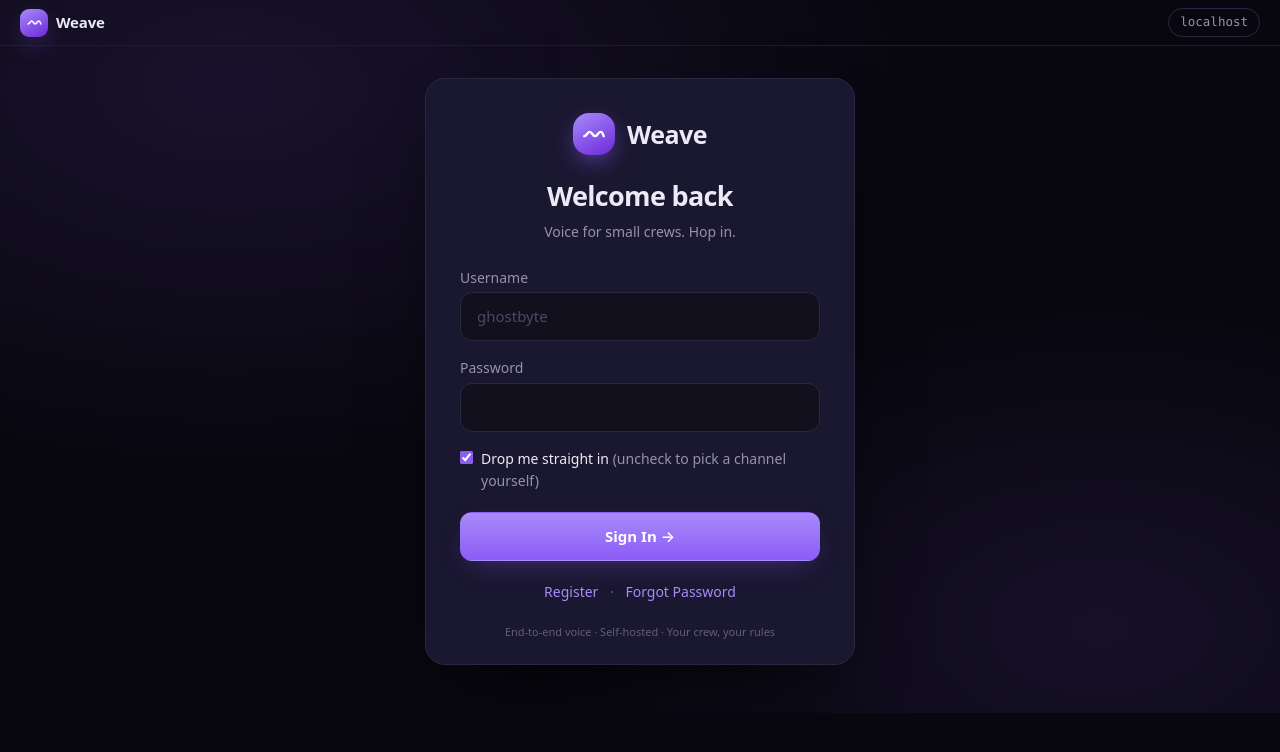
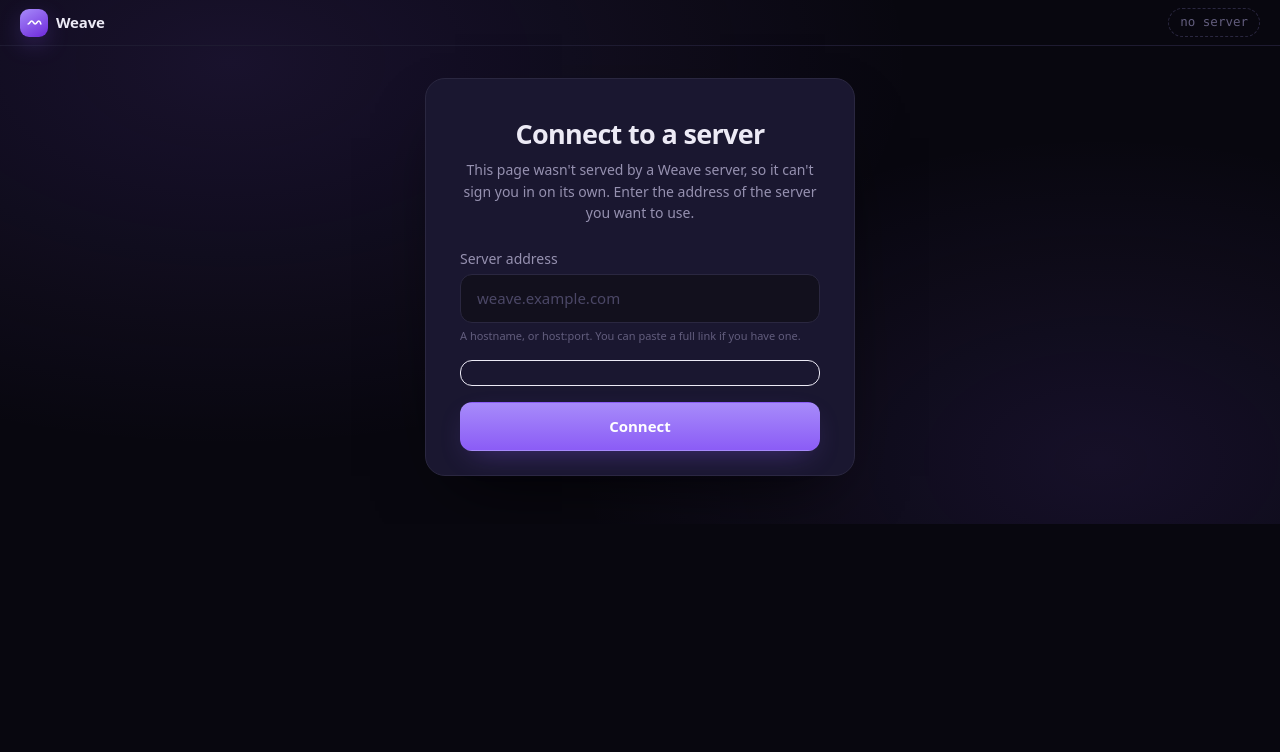
Before and after one commit to Weave-speak/Weave_Client, a website built with Vite: page index.html in a window 1280 px wide. Built offline with nearby package versions, Linux system fonts and the light colour scheme; files whose address does not match are found by name.

Commit message:
Let the browser build find a server when its own origin isn't one
The browser build assumed the page had been served BY a Weave server, because
in production that is true and it is the only server such a page can reach. When
anything else served it — a dev server, a static host, a misconfigured deploy —
the assumption was silently wrong and you got a sign-in form aimed at something
that could never answer, with no gear, no picker and no way out. No error
either. It just could not work.

Now the browser build asks. At boot it probes its own origin, and the answer
decides whether server management exists at all: served by Weave means the
origin IS the server and there is nothing to choose, which is the original
design and the reasoning behind it still holds. Served by anything else means
the app offers the server screen, because the alternative is a dead end.

The screen says why, too. Landing on "Connect to a server" when you expected a
login form is confusing unless the screen accounts for itself.

Only a literal true counts as served-by-Weave: the probe returns an outcome
rather than a boolean, and a truthy-but-wrong value read as "yes" would quietly
restore the dead end. There is a test for exactly that.

Verified end to end on the browser build against the live dev server: probe
fails against the vite origin, server screen appears with its explanation, the
address is accepted, and sign-in completes cross-origin.

Signed-off-by: CodeineZA <Hentusvanwyk@gmail.com>

```diff
--- a/src/auth/index.js
+++ b/src/auth/index.js
@@ -63,6 +63,7 @@
                     list: listServers(),
                     activeId: server()?.id ?? null,
                     firstRun: listServers().length === 0,
+                    servedElsewhere: platform.target === 'browser',
                 }));
                 break;
             case 'signin':
--- a/src/auth/views.js
+++ b/src/auth/views.js
@@ -237,16 +237,26 @@
     </form>`;
 }
 
-/** Desktop only: the first thing a blank app shows, and the gear panel afterwards. */
-export function servers({ list = [], activeId = null, firstRun = false } = {}) {
+/**
+ * The first thing a blank app shows, and the gear panel afterwards.
+ *
+ * Usually desktop only. The browser build reaches it in one case: the page was not served
+ * by a Weave server, so there is no origin to inherit and the app has to ask.
+ */
+export function servers({ list = [], activeId = null, firstRun = false, servedElsewhere = false } = {}) {
+    // Saying WHY turns a surprising screen into an explained one. Without this line, a
+    // browser user who expected to land on a login form just sees the wrong screen.
+    const lead = !firstRun
+        ? 'Add another server, or switch between the ones you use.'
+        : servedElsewhere
+            ? 'This page wasn\'t served by a Weave server, so it can\'t sign you in on its own. '
+              + 'Enter the address of the server you want to use.'
+            : 'Weave doesn\'t run in the cloud. Point this app at the server your crew uses.';
+
     return `
     <form class="card auth-card" id="serversForm" novalidate>
       <h1>${firstRun ? 'Connect to a server' : 'Servers'}</h1>
-      <p class="lead-sub">
-        ${firstRun
-        ? 'Weave doesn\'t run in the cloud. Point this app at the server your crew uses.'
-        : 'Add another server, or switch between the ones you use.'}
-      </p>
+      <p class="lead-sub">${esc(lead)}</p>
 
       <div class="form-message"></div>
 
--- a/src/main.js
+++ b/src/main.js
@@ -11,8 +11,9 @@
 import './styles.css';
 
 import { createAuth } from './auth/index.js';
-import { platform, VERSION } from './platform/index.js';
+import { platform, VERSION, noteOriginIsWeave } from './platform/index.js';
 import { activeServer } from './server/store.js';
+import { discover, OUTCOME } from './server/discover.js';
 import { displayAddress } from './server/address.js';
 import { $, html, safe } from './ui/dom.js';
 
@@ -55,9 +56,32 @@
     pill.title = server ? `${server.label} · ${server.origin}` : 'No server selected yet';
 }
 
-function boot() {
+/**
+ * Find out whether the page we are running in was served by a Weave server.
+ *
+ * Only the browser build needs to ask. A desktop app ships blank and always chooses.
+ *
+ * The answer decides whether server management exists at all: served BY Weave means the
+ * origin is the server and there is nothing to choose, while served by anything else means
+ * the app must ask, because a login form aimed at a server that cannot answer is a dead end
+ * with no way out of it.
+ */
+async function locateServer() {
+    if (platform.target !== 'browser') return;
+
+    const origin = platform.defaultOrigin();
+    const found = await discover(origin);
+    noteOriginIsWeave(found.outcome === OUTCOME.OK);
+}
+
+async function boot() {
     app.innerHTML = '';
     app.append(html(shell()));
+
+    // Rendered before the probe so a slow or unreachable origin shows something rather than
+    // an empty window.
+    $('#stage').innerHTML = '<p class="boot-note">Looking for a server…</p>';
+    await locateServer();
 
     const auth = createAuth({
         mount: $('#stage'),
@@ -82,9 +106,9 @@
     });
 
     const route = () => location.hash.replace('#/', '') || 'signin';
-    const show = () => { auth.show(route()); refreshServerPill(); };
+    const show = async () => { await auth.show(route()); refreshServerPill(); };
 
-    show();
+    await show();
     window.addEventListener('hashchange', show);
     // Adding or switching a server does not change the hash, so navigation alone is not a
     // sufficient signal — the store says when it happened.
--- a/src/platform/index.js
+++ b/src/platform/index.js
@@ -71,12 +71,32 @@
     };
 }
 
+/**
+ * Whether the origin that served this page is itself a Weave server. `null` until checked.
+ *
+ * The browser build normally inherits its server from wherever it was served, and that is
+ * the right default — it is the only server such a page can reach. But the assumption is
+ * not guaranteed. A development server, a static host, or a misconfigured deployment can
+ * all serve this page without being a Weave server at all, and when that happens the app
+ * would otherwise show a sign-in form aimed at something that cannot answer, with no way to
+ * point it anywhere else. That is a dead end, so the build asks rather than assuming.
+ */
+let originIsWeave = null;
+
+/** Recorded once at boot, after the browser build probes its own origin. */
+export function noteOriginIsWeave(value) {
+    originIsWeave = value === true;
+}
+
 const browserPlatform = {
     target: 'browser',
     version: VERSION,
 
-    // The server that served this page. Not configurable, and not presented as if it were.
-    canChooseServer: false,
+    // The server that served this page. Not configurable and not presented as if it were —
+    // but only once it has actually answered as a Weave server.
+    get canChooseServer() { return originIsWeave === false; },
+    /** true, false, or null while the probe is still in flight. */
+    get servedByWeave() { return originIsWeave; },
     defaultOrigin: () => window.location.origin,
 
     tokens: memoryTokenStore(),
@@ -89,7 +109,10 @@
 const desktopPlatform = {
     ...browserPlatform,
     target: 'desktop',
+    // A desktop app ships blank: there is no origin to inherit, so there is nothing to probe
+    // and the answer is always yes.
     canChooseServer: true,
+    servedByWeave: false,
     defaultOrigin: () => null,
 
     // Replaced at runtime by the Electron preload bridge when it is present. Until the
--- a/src/styles/auth.css
+++ b/src/styles/auth.css
@@ -69,6 +69,9 @@
     place-items: center;
     padding: var(--s-7) var(--s-5) var(--s-9);
 }
+
+/* Shown while the browser build works out whether its own origin is a Weave server. */
+.boot-note { color: var(--ink-faint); font-size: var(--t-base); }
 
 /* ── Card ─────────────────────────────────────────────────────────────────── */
 
```
Also changed, not shown: test/platform.test.js (added, +86 -0 lines).
